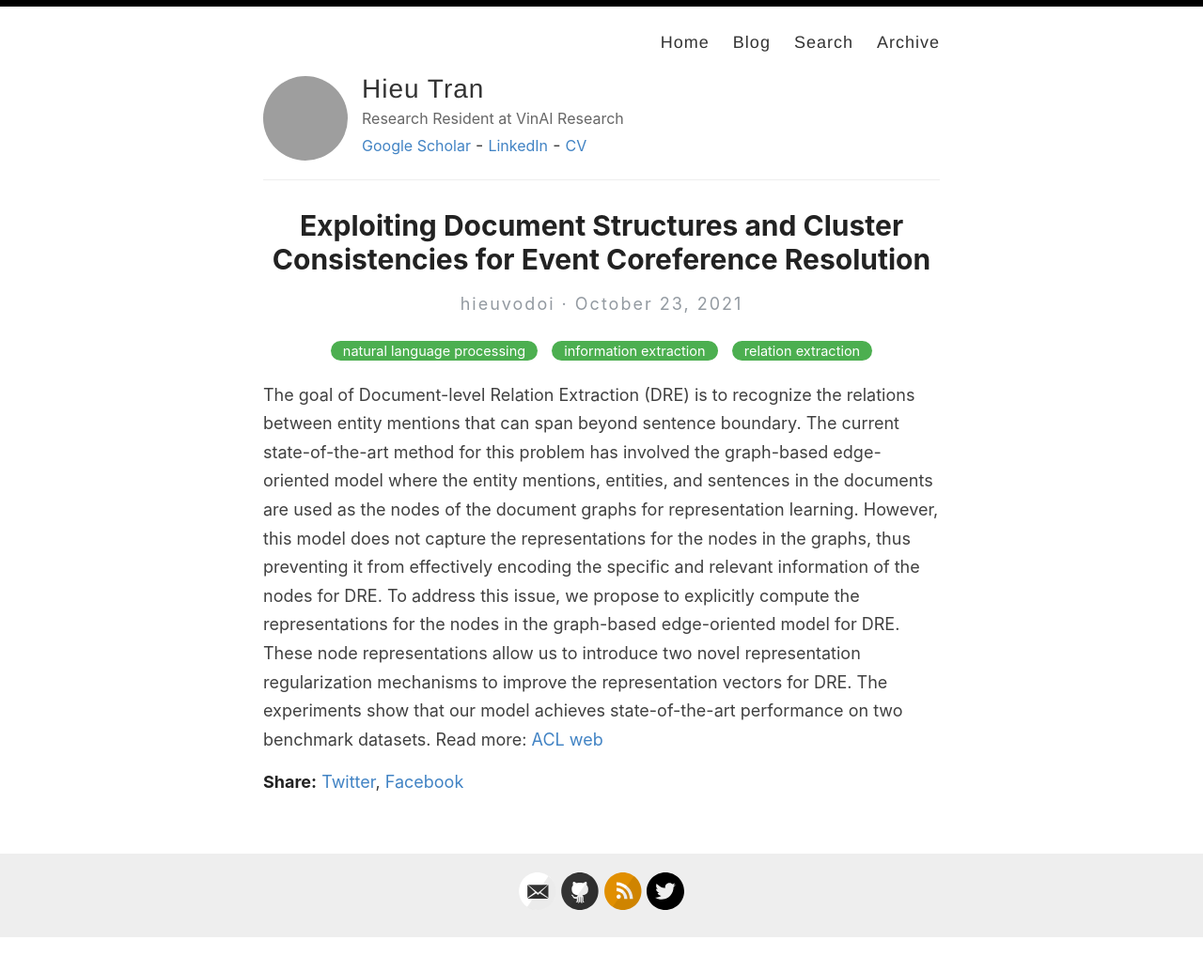
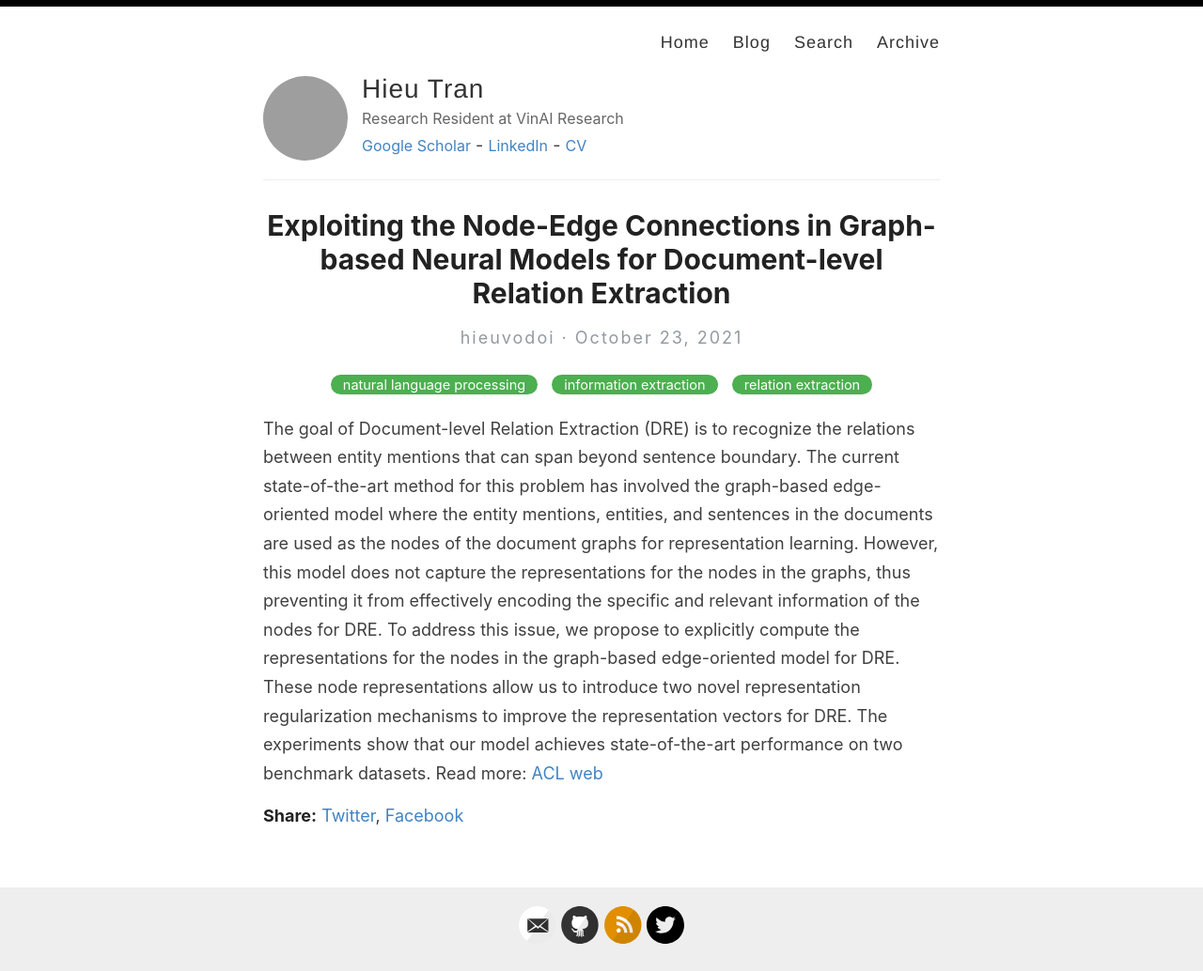
Before and after one commit to fatebreaker/fatebreaker.github.io, a Jekyll site: the page built from _posts/2021-10-23-tran2020dre.md, in a window 1280 px wide. Shown: the whole page at 94% size. Built offline with Jekyll 4.4.1, drawn with Linux system fonts in a browser that asks for light colours; before the commit the page ends 998 px from its top, so only the background shows below that; grey boxes are pictures that could not be loaded.

Commit message:
update posts

```diff
--- a/_posts/2021-10-23-tran2020dre.md
+++ b/_posts/2021-10-23-tran2020dre.md
@@ -1,5 +1,5 @@
 ---
-title: Exploiting Document Structures and Cluster Consistencies for Event Coreference Resolution
+title: Exploiting the Node-Edge Connections in Graph-based Neural Models for Document-level Relation Extraction
 layout: post
 usemathjax: true
 type: article
```
